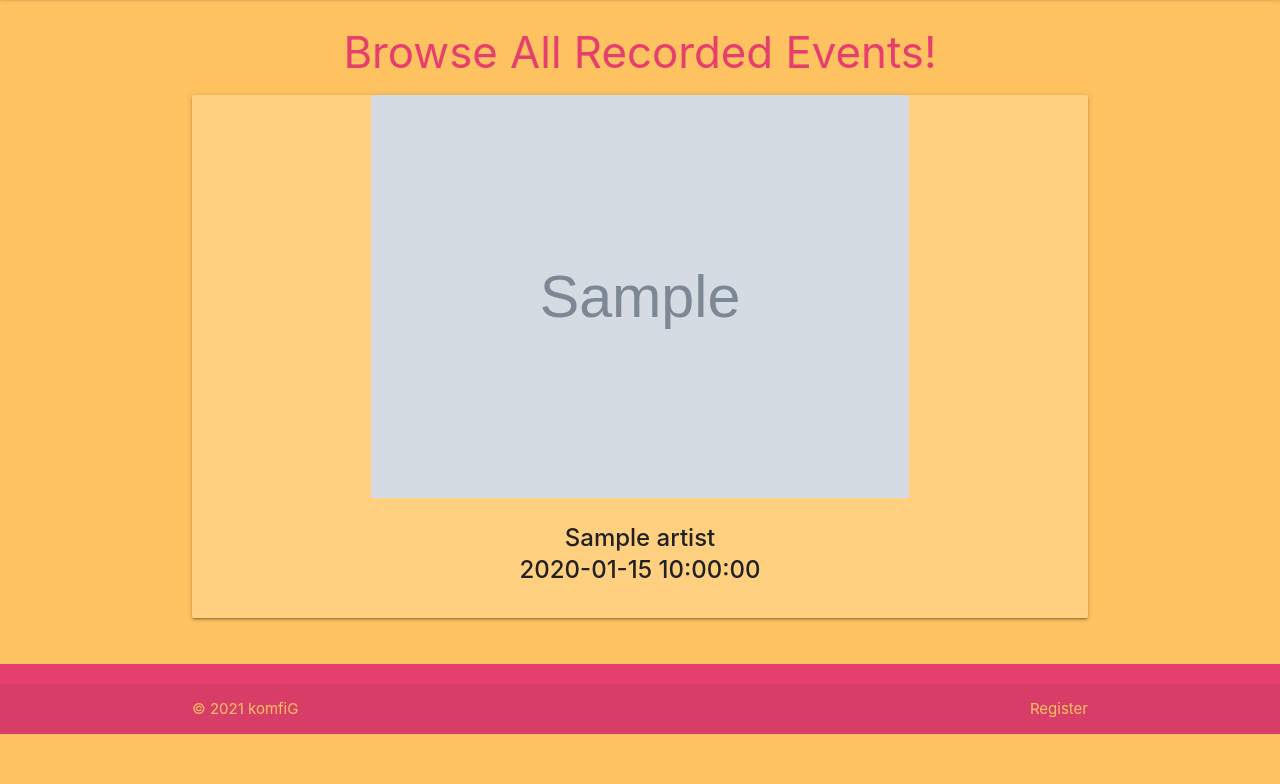
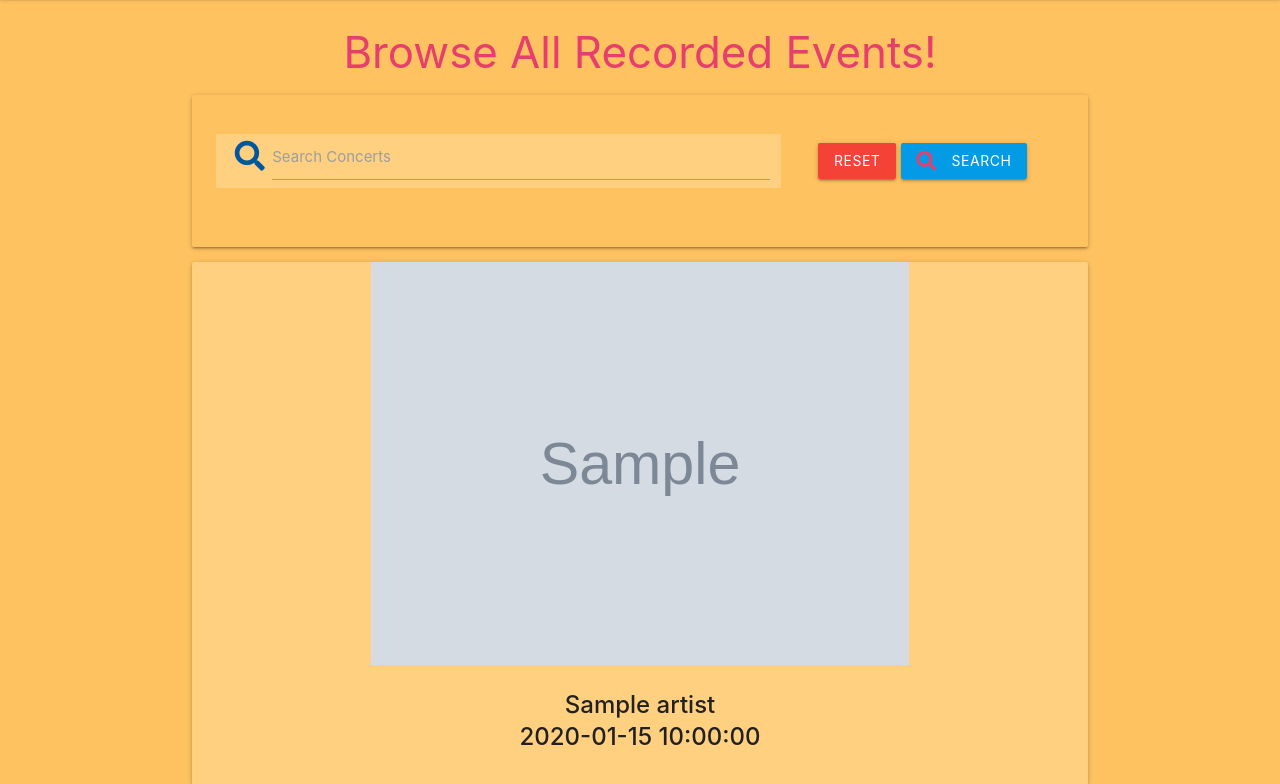
Before and after one commit to komfiGolabi/CoCo-Concert-Corner, a Flask app: page / in a window 1280 px wide. Shown: the part 66-850 px from the top of the page. Before the commit the page ends 800 px from the top, so only its background shows below. Run offline with Flask 2, Linux system fonts and the light colour scheme; grey boxes marked "Sample" are stand-in pictures; a database or web service that is not in the repository returns one stand-in record (values such as "Sample title"); some libraries are stand-ins or nearby versions.

Commit message:
created index in database and search functionality

```diff
--- a/app.py
+++ b/app.py
@@ -22,6 +22,13 @@ mongo = PyMongo(app)
 @app.route("/get_concerts")
 def get_concerts():
     concerts = list(mongo.db.concerts.find())
+    return render_template("concerts.html", concerts=concerts)
+
+
+@app.route("/search", methods=["GET", "POST"])
+def search():
+    query = request.form.get("query")
+    concerts = list(mongo.db.concerts.find({"$text": {"$search": query}}))
     return render_template("concerts.html", concerts=concerts)
 
 
--- a/templates/concerts.html
+++ b/templates/concerts.html
@@ -2,6 +2,24 @@
 {% block content %}
 
 <h3>Browse All Recorded Events!</h3>
+
+<div class="row card-panel">
+  <form action="{{ url_for('search') }}" method="post" class="col s12">
+      <div class="row valign-wrapper center-align">
+          <div class="input-field col s12 m8">
+              <i class="fas fa-search prefix light-blue-text text-darken-4"></i>
+              <input type="text" name="query" id="query" minlength="3" class="validate" required>
+              <label for="query">Search Concerts</label>
+          </div>
+          <div class="col s12 m4">
+            <a href="{{ url_for('get_concerts') }}" class="red btn text-shadow">Reset</a>
+            <button type="submit" class="light-blue darken-1 btn text-shadow">
+                <i class="fas fa-search left"></i> Search
+            </button>
+        </div>
+      </div>
+  </form>
+</div>
 <!--
     <ul class="collapsible popout">
 
@@ -34,7 +52,7 @@
         {% endfor %}
     </ul>
   -->
-
+  {% if concerts|length > 0 %}
   {% for concert in concerts %}
   <div class="card">
     <div class="card-image waves-effect waves-block waves-light">
@@ -50,8 +68,9 @@
       <p>{{ concert.genre}}</p>
     </div>
   </div>
+{% endfor %}
 
-  {% endfor %}
-
-
+  {% else %}
+  <h3 class="red-text text-darken-4 center-align">No Results Found</h3>
+  {% endif %}
 {% endblock %}
```
